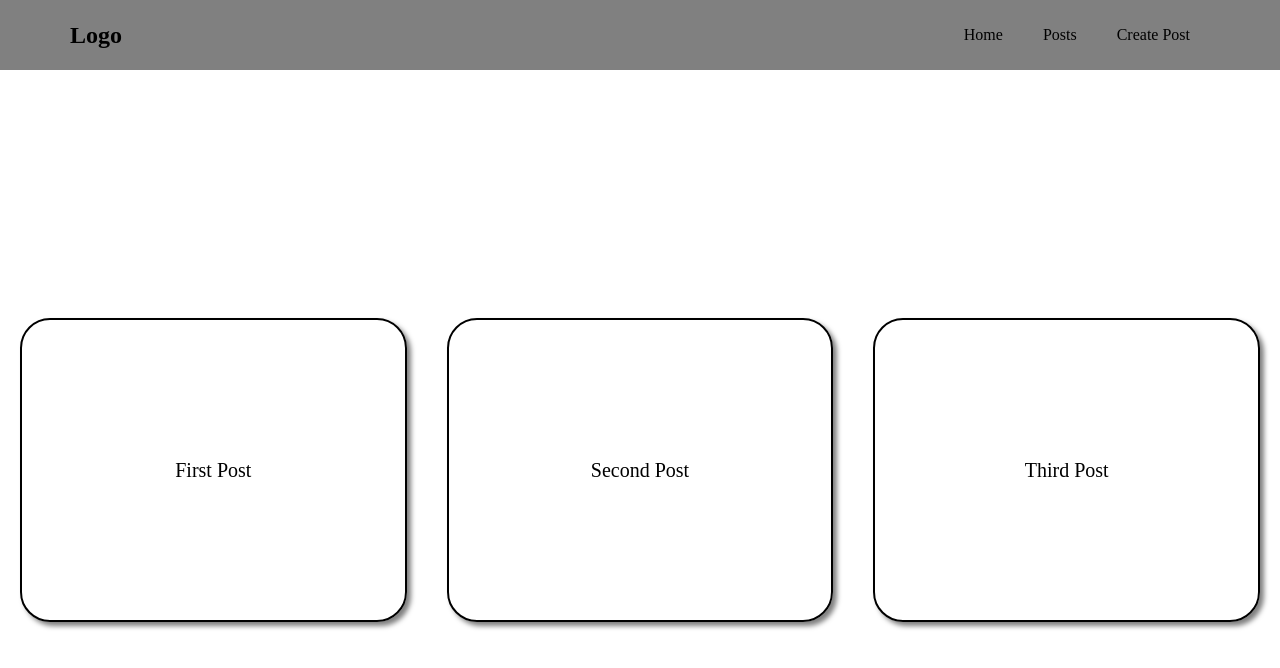
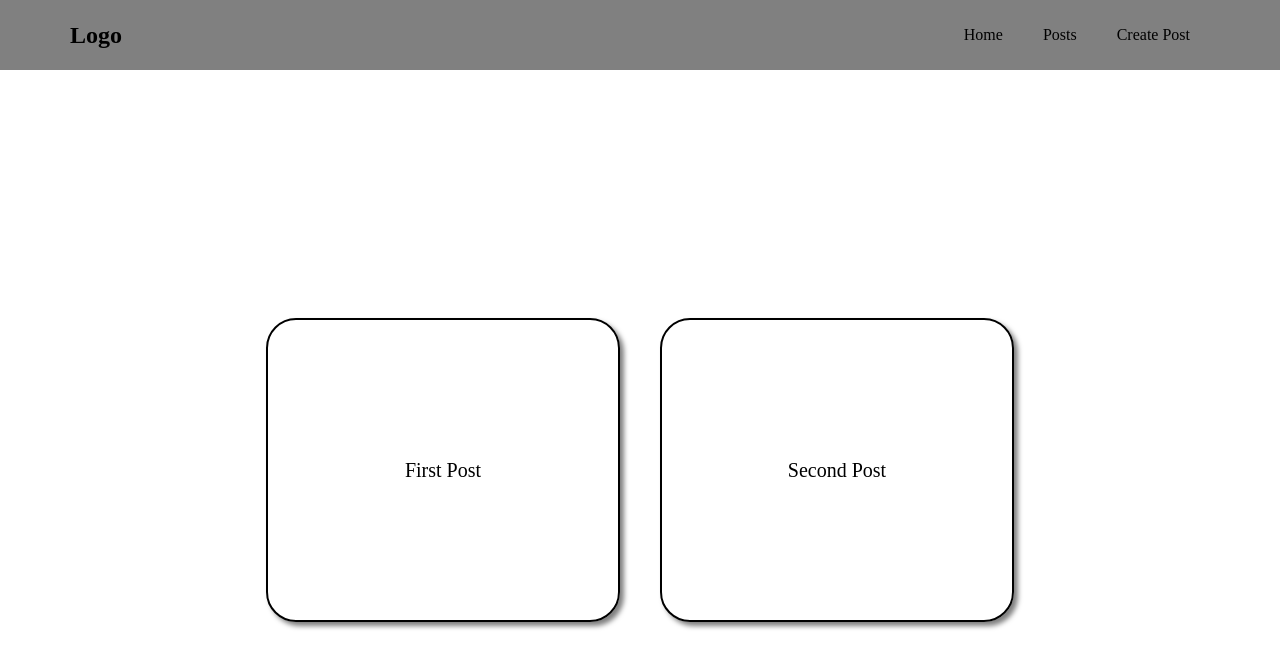
Before and after one commit to nayzawaungnza/react-basic, a React (Create React App) app: page / in a window 1280 px wide. Shown: the top 668 px of the page. Built offline with nearby package versions, Linux system fonts and the light colour scheme.

Commit message:
Ep-27-onsubmit-event

```diff
--- a/src/App.js
+++ b/src/App.js
@@ -19,19 +19,23 @@ function App() {
       id:2,
       title:'Second Post',
     },
-    {
-      id:3,
-      title:'Third Post',
-    }
+    // {
+    //   id:3,
+    //   title:'Third Post',
+    // }
   ]);
 
+  let addPost = (post) =>{
+    setPosts((prevState => [...prevState, post]));
+    setshowModal(false);
+  }
   return (
     <>
       <Navbar setshowModal={setshowModal}/>
       <PostList posts={posts}/>
-      {showModal && <Modal danger setshowModal={setshowModal}>
+      {showModal && <Modal setshowModal={setshowModal}>
         {/* that is call slot */}
-            <PostForm></PostForm>
+            <PostForm addPost={addPost}></PostForm>
 
       </Modal>}
     </>
--- a/src/components/Modal/index.js
+++ b/src/components/Modal/index.js
@@ -1,8 +1,8 @@
 import React from 'react'
 import './index.css'
 import  ReactDOM  from 'react-dom'
-export default function Modal({children, danger=true, setshowModal}) {
-  let className = danger ? 'border-red-a' : 'border-blue';
+export default function Modal({children, danger=false, setshowModal}) {
+  let className = danger ? 'border-red' : 'border-blue';
   return (
     ReactDOM.createPortal(
     <div className='modal-components'>
--- a/src/components/PostForm/index.js
+++ b/src/components/PostForm/index.js
@@ -1,6 +1,6 @@
 import React, { useState } from 'react'
 import './index.css';
-export default function PostForm() {
+export default function PostForm({addPost}) {
   let [title, setTitle] = useState("");
   // let onChangeHandler = (e) =>{
   //   setTitle(e.target.value);
@@ -9,10 +9,22 @@ export default function PostForm() {
     setTitle('');
     console.log('update successfully');
   }
+  let insertPost = (e) =>{
+    e.preventDefault();
+    console.log('hi');
+
+    let post = {
+      id : Math.floor(Math.random()*10000),
+      title: title,
+    }
+    resetForm();
+    console.log(post);
+    addPost(post);
+  }
   return (
     <div className='post-form-components'>
       <h3>Create Post</h3>
-        <form className='post-form'>
+        <form className='post-form' onSubmit={insertPost}>
         <div className='form-group'>
             <label >Title</label>
             <input type="text" onChange={(e)=>{setTitle(e.target.value)}} className='form-control' value={title} />
@@ -20,7 +32,7 @@ export default function PostForm() {
             <button type='button' onClick={resetForm}>Reset Form</button>
         </div>
         <div className='form-group'>
-            <button className='form-control'>Post Now</button>
+            <button className='form-control' type='submit'>Post Now</button>
         </div>
         </form>
     </div>
--- a/src/components/PostsList/index.css
+++ b/src/components/PostsList/index.css
@@ -5,9 +5,8 @@
     align-items: center;
 }
 .post-list .single-post{
-    flex:1;
     margin:20px;
-    width: 500px;
+    flex-basis: 350px;
     height: 300px;
     display: flex;
     justify-content: center;
--- a/src/index.css
+++ b/src/index.css
@@ -6,6 +6,7 @@ h1{
 }
 .container{
   display: flex;
+  flex-wrap: wrap;
   justify-content: space-between;
   align-items: center;
   max-width: 1140px;
```
